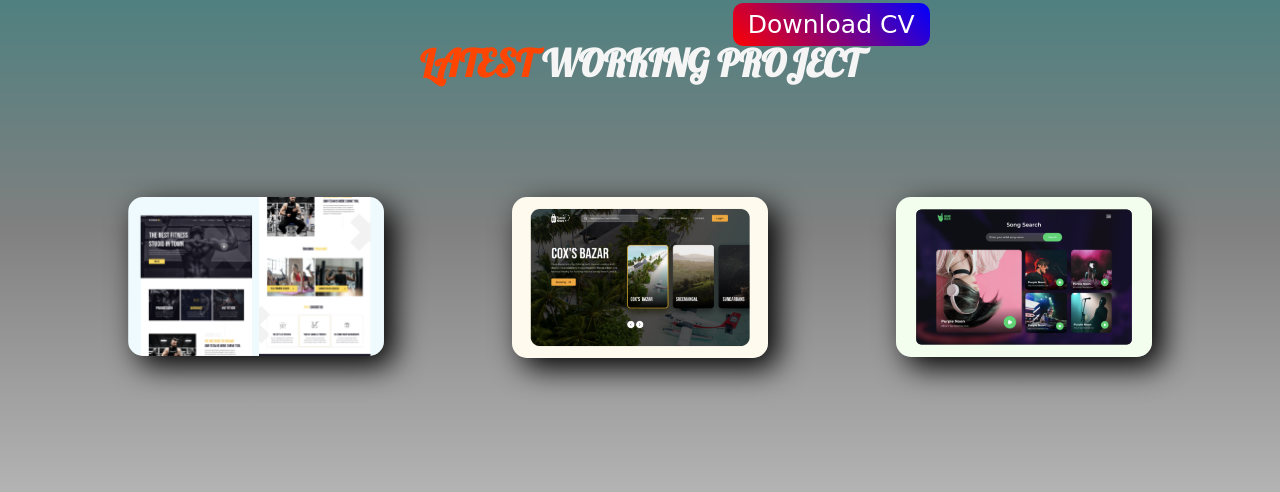
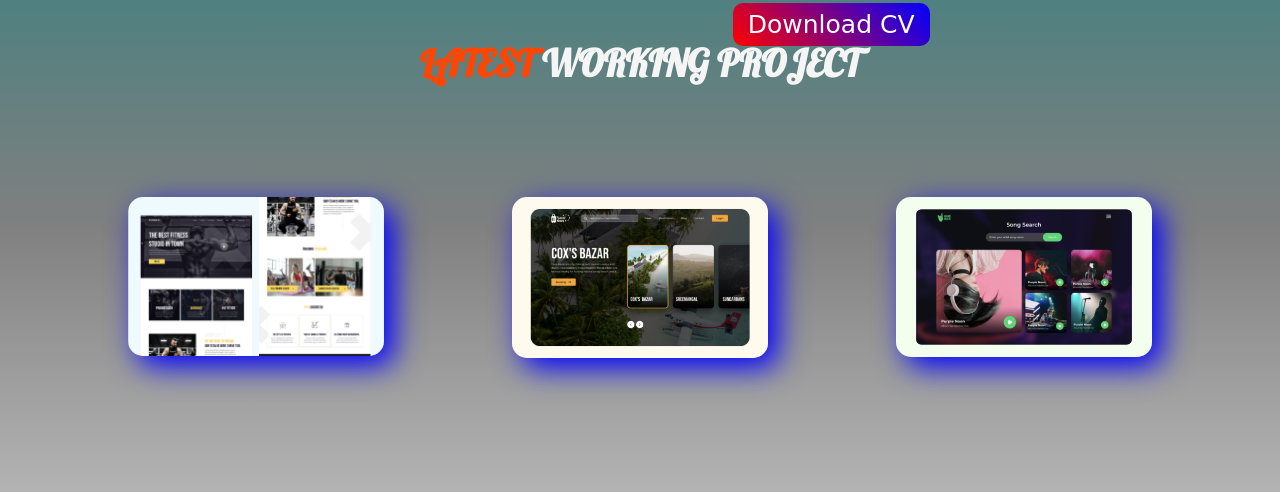
Before and after one commit to anonnoy-oniket/my-portfolio, a plain HTML site: page index.html in a window 1280 px wide. Shown: the part 982-1474 px from the top of the page. Drawn offline with Linux system fonts and the light colour scheme; a web font is replaced by a local one.

Commit message:
box shadow changed

```diff
--- a/style.css
+++ b/style.css
@@ -64,7 +64,7 @@ span{
     width: 20%;
     float: left;
     margin-left: 10%;
-    box-shadow: 10px 10px 30px black;
+    box-shadow: 10px 10px 30px blue;
     border-radius: 15px;
 }
 .last-sec{
```
